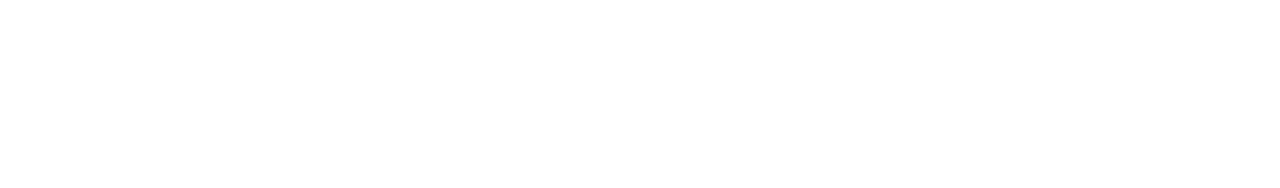
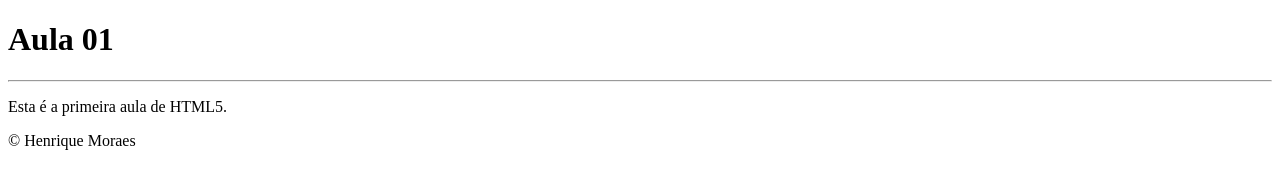
Before and after one commit to hccmoraes/projeto01, a plain HTML site: page index.html in a window 1280 px wide. Drawn offline with Linux system fonts and the light colour scheme.

Commit message:
inserindo dados

```diff
--- a/index.html
+++ b/index.html
@@ -1,12 +1,20 @@
 <!DOCTYPE html>
-<html lang="en">
+<html lang="pt-BR">
 <head>
     <meta charset="UTF-8">
     <meta http-equiv="X-UA-Compatible" content="IE=edge">
     <meta name="viewport" content="width=device-width, initial-scale=1.0">
-    <title>Document</title>
+    <title>Projeto 01</title>
 </head>
 <body>
+    <h1>Aula 01</h1>
+
+    <hr/> <!--linha horizontal-->
+
+    <p>Esta é a primeira aula de HTML5.</p>
+
+    &copy; Henrique Moraes
+
 
 </body>
 </html>
```
